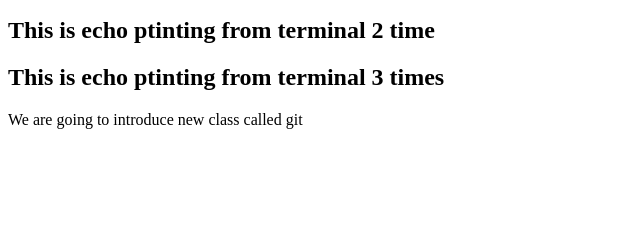
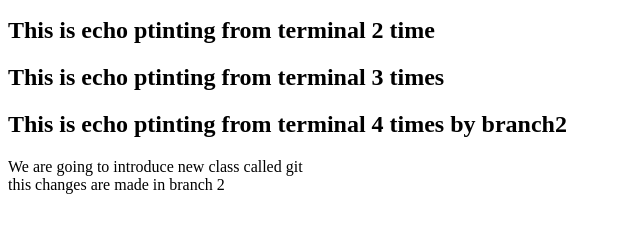
Before and after one commit to AMANKUMAR1020/gitlearning, a plain HTML site: page git.html in a window 1280 px wide. Shown: the part 110-342 px from the top of the page, without its empty margins (0-640 px from the left). Drawn offline with Linux system fonts and the light colour scheme.

Commit message:
make changesin branch2

```diff
--- a/git.html
+++ b/git.html
@@ -10,6 +10,8 @@
 	<h2>This is echo ptinting from terminal</h2>
 	<h2>This is echo ptinting from terminal 2 time</h2>
 	<h2>This is echo ptinting from terminal 3 times</h2>
+	<h2>This is echo ptinting from terminal 4 times by branch2</h2>
 	<artcle>We are going to introduce new class called git</artcle>
+	<div>this changes are made in branch 2</div>
 </body>
 </html>
```
